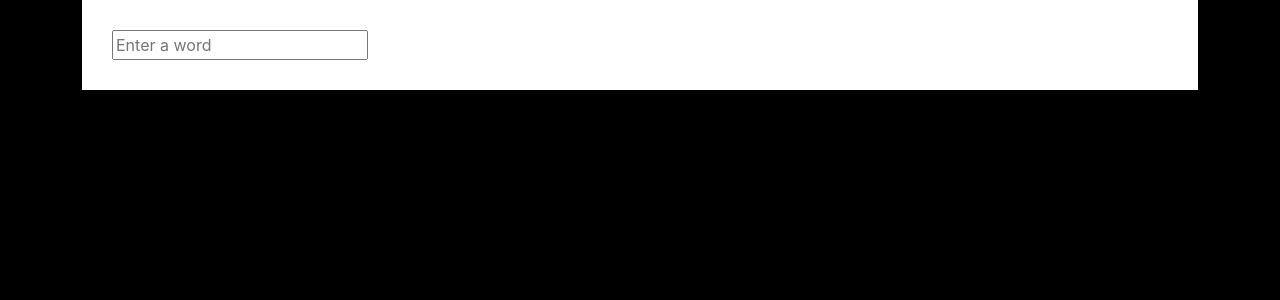
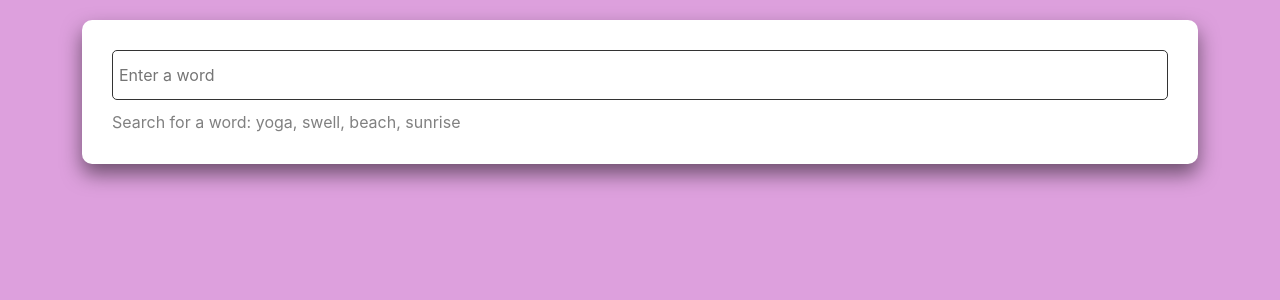
Before and after one commit to NekoBarista/react-dictionary, a React (Create React App) app: page / in a window 1280 px wide. Shown: the top 300 px of the page. Built offline with nearby package versions, Linux system fonts and the light colour scheme; no server answers.

Commit message:
tidying styling

```diff
--- a/src/App.css
+++ b/src/App.css
@@ -1,3 +1,3 @@
 body {
-    background-color: black;
+    background-color: plum;
 }
--- a/src/Dictionary.js
+++ b/src/Dictionary.js
@@ -1,35 +1,49 @@
 import React, { useState } from "react";
 import axios from "axios";
 import Result from "./Result"
-import './Dictionary.css';
+import './dictionary.css';
 
 export default function Dictionary() {
-let [input, setInput] = useState("")
+let [input, setInput] = useState("Enchanting")
 let [result, setResult] = useState(null)
+let [inputReceived, setInputReceived] = useState(null)
+
+
+function load() {
+    setInputReceived(true)
+    search()
+
+}
 
 function handleInput(event){
     setInput(event.target.value)
 }
 
+function search () {
+    let apiUrl=`https://api.dictionaryapi.dev/api/v2/entries/en/${input}`
+
+    axios.get(apiUrl).then(handleResponse)
+}
 
 function handleResponse(response){
     setResult(response.data[0]);
 }
 
-    function search(event) {
+    function handleSubmit(event) {
         event.preventDefault();
+        search ()
 
-let apiUrl=`https://api.dictionaryapi.dev/api/v2/entries/en/${input}`
-
-axios.get(apiUrl).then(handleResponse)
 }
-
+ if(inputReceived) {
     return (
 <div className="Dictionary">
     <section>
-    <form onSubmit={search}>
+    <form onSubmit={handleSubmit}>
 <input type={"search"} onChange={handleInput} placeholder="Enter a word"></input>
     </form>
+    <div className="hint">
+        Search for a word: yoga, swell, beach, sunrise
+    </div>
     </section>
 
     <Result results={result}/>
@@ -38,3 +52,8 @@ axios.get(apiUrl).then(handleResponse)
 
     )
 }
+else {
+load();
+return ("Loading....")
+}
+}
--- a/src/dictionary.css
+++ b/src/dictionary.css
@@ -1,4 +1,21 @@
 .Dictionary section {
-    background-color: white;
-    padding: 30px
-}
+    background: white;
+    padding: 30px;
+    border-radius: 10px;
+    box-shadow: 0 10px 20px rgb(0 0 0 / 50%);
+    margin: 20px 0;
+  }
+
+  .Dictionary input {
+      width:100%;
+      padding: 12px 6px;
+      border-radius: 5px;
+      border: 1px solid;
+      color: #333;
+  }
+
+  .Dictionary .hint {
+      margin-top: 10px;
+      color: grey;
+      size: 50px;
+    }
--- a/src/result.css
+++ b/src/result.css
@@ -0,0 +1,4 @@
+ h2 {
+    font-size: 36px;
+    font-weight: bold;
+}
```
